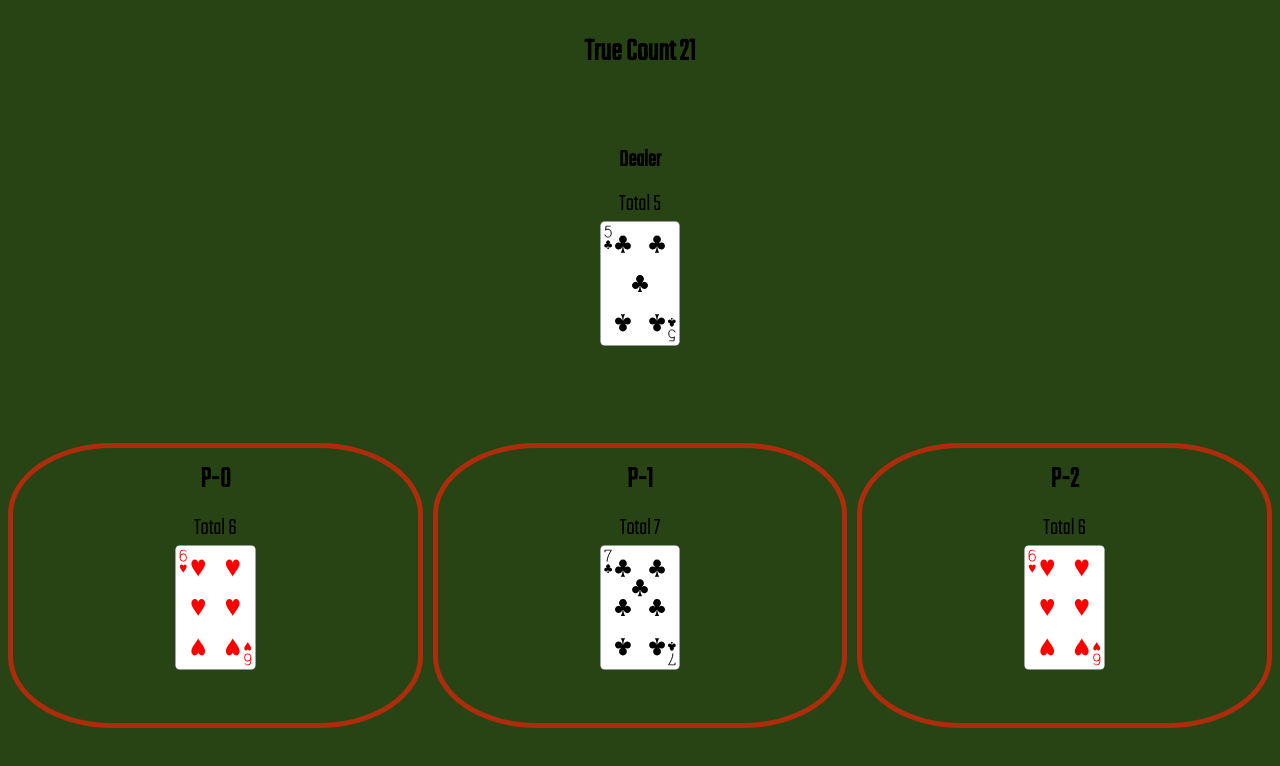
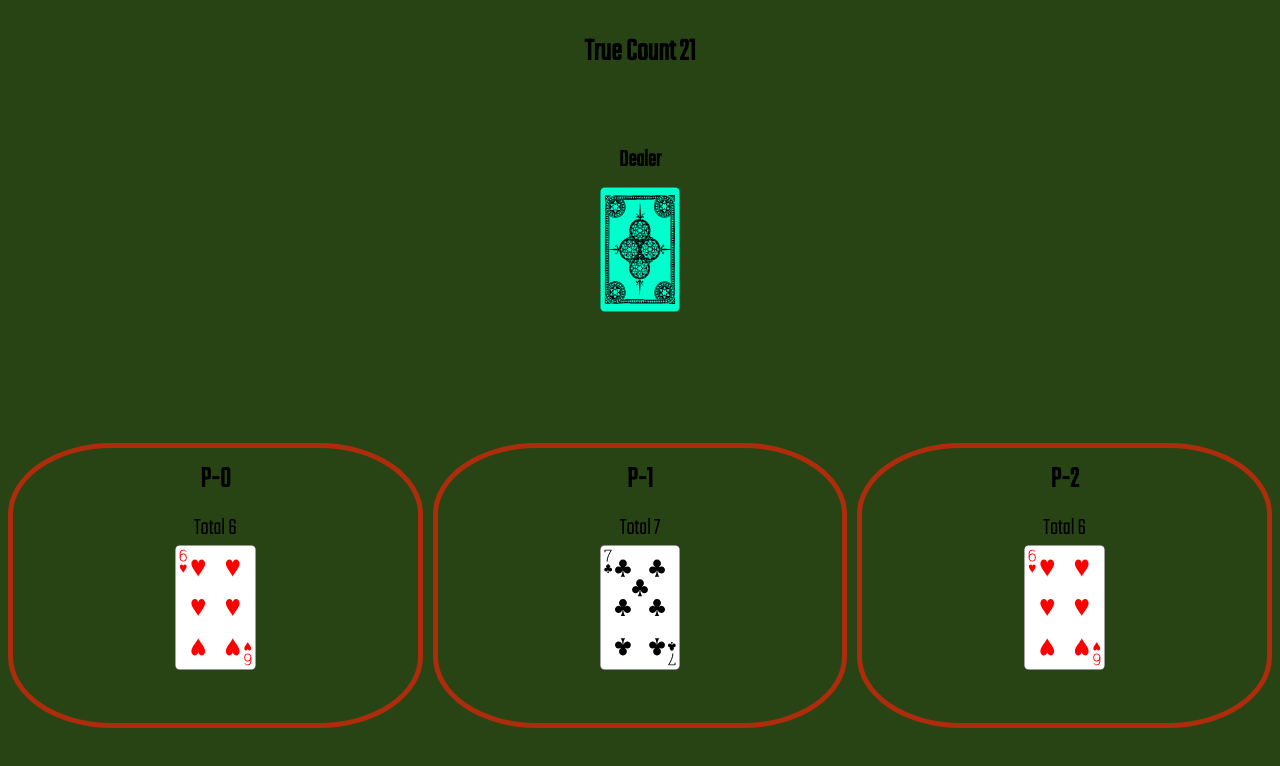
Before and after one commit to ElijahAdams/truecount21, an Angular app: page / in a window 1280 px wide. Both pictures are taken after a click on the button "Deal". Shown: the top 766 px of the page. Built offline with nearby package versions, Linux system fonts and the light colour scheme.

Commit message:
use back of card for dealer at first.

```diff
--- a/src/app/app.component.ts
+++ b/src/app/app.component.ts
@@ -15,11 +15,11 @@ export class AppComponent implements OnInit {
     3. deal 2nd card to players face up
     4. deal 2nd card to dealer face up
    */
-  dealer = {num: 3, hand: [], isTurn: false, win: ''};
+  dealer = {num: 3, hand: [], isTurn: false, win: '', isDealer: true};
   players = [
-    {num: 0, hand: [], isTurn: false, win: ''},
-    {num: 1, hand: [], isTurn: false, win: ''},
-    {num: 2, hand: [], isTurn: false, win: ''}
+    {num: 0, hand: [], isTurn: false, win: '', isDealer: false},
+    {num: 1, hand: [], isTurn: false, win: '', isDealer: false},
+    {num: 2, hand: [], isTurn: false, win: '', isDealer: false}
     ];
   dealerTotal;
   singleDeckCardArray = ['2', '3', '4', '5', '6', '7', '8', '9', '10', 'J', 'Q', 'K', 'A'];
@@ -57,6 +57,8 @@ export class AppComponent implements OnInit {
   }
 
   startRound() {
+    this.dealerTotal = '';
+    this.dealer.isDealer = true;
     this.initialDeal();
     this.hasStarted = true;
   }
@@ -76,8 +78,13 @@ export class AppComponent implements OnInit {
       await this.delayedCardDeal(player);
     }
     await this.delayedCardDeal(this.dealer);
-    // check if dealer has blackjack?
-    this.nextPlayerTurn(-1);
+    this.dealerTotal = this.dealer.hand.reduce(this.dealingService.addCards, {value: 0}).value;
+    // if dealer has blackjack check pushes and go to next round;
+    if (this.dealerTotal === 21 ) {
+      this.dealerAction();
+    } else {
+      this.nextPlayerTurn(-1);
+    }
   }
 
   async delayedCardDeal(player) {
@@ -135,15 +142,14 @@ export class AppComponent implements OnInit {
   }
 
   async dealerAction() {
-    this.dealerTotal = this.dealer.hand.reduce(this.dealingService.addCards, {value: 0}).value;
+    await this.delay();
+    this.dealer.isDealer = false;
     if (this.dealerTotal < 17) {
       await this.delayedCardDeal(this.dealer);
+      this.dealerTotal = this.dealer.hand.reduce(this.dealingService.addCards, {value: 0}).value;
       this.dealerAction();
     } else {
-      // end round
-
       this.determineWinners();
-      this.hasStarted = false;
     }
   }
   determineWinners() {
@@ -168,5 +174,6 @@ export class AppComponent implements OnInit {
         }
       }
     }
+    this.hasStarted = false;
   }
 }
--- a/src/app/playing-hand/playing-hand.component.html
+++ b/src/app/playing-hand/playing-hand.component.html
@@ -1,9 +1,14 @@
 <div class="playerTotal" *ngIf="player.hand.length > 0">
-  <p>{{player.win}}</p>
-  <span *ngIf="!isBust">Total {{determineTotal()}}</span>
+  <p class="winBanner">{{player.win}}</p>
+  <span *ngIf="!player.isDealer">Total {{determineTotal()}}</span>
+  <span *ngIf="player.isDealer && player.hand.length > 1">showing {{player.hand[1].value}}</span>
 </div>
-<span *ngFor="let card of player.hand">
-  <img src="../../assets/cards/{{card.card}}{{card.suite}}.svg">
+<span *ngIf="!player.isDealer" >
+  <img *ngFor="let card of player.hand" src="../../assets/cards/{{card.card}}{{card.suite}}.svg">
+</span>
+<span *ngIf="player.isDealer">
+  <img *ngIf="player.hand.length > 0" src="../../assets/cards/backCard.svg">
+  <img *ngIf="player.hand.length > 1" src="../../assets/cards/{{player.hand[1].card}}{{player.hand[1].suite}}.svg">
 </span>
 <div *ngIf="this.player.isTurn">
   <button (click)="hitPlayer(player.num)">Hit</button>
--- a/src/app/playing-hand/playing-hand.component.scss
+++ b/src/app/playing-hand/playing-hand.component.scss
@@ -8,3 +8,6 @@ img {
 .playerTotal {
   font-size: 24px;
 }
+.winBanner{
+  font-size: 30px;
+}
```
Also changed, not shown: src/assets/cards/backCard.svg (renamed from src/assets/cards/1B.svg).
